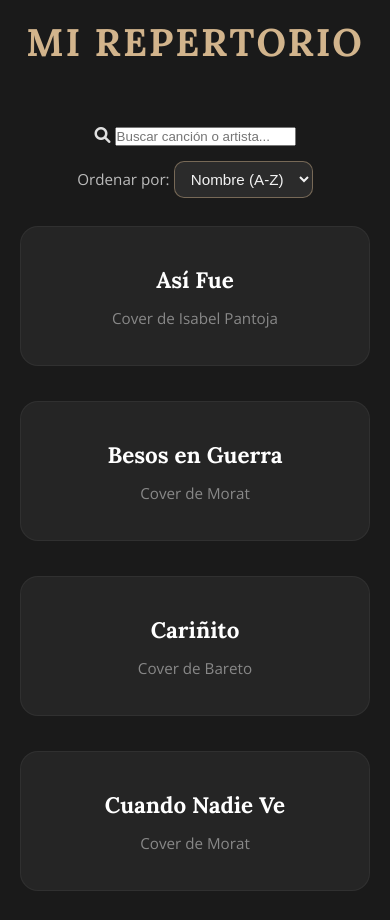
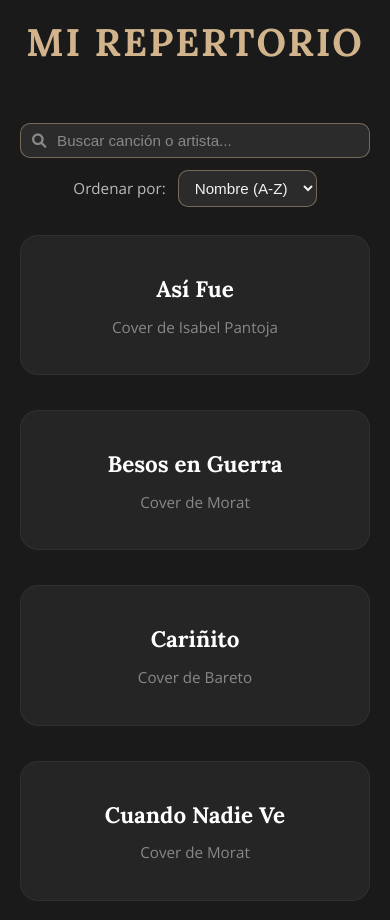
Before and after one commit to GB250805/presentaciones, a plain HTML site: page index.html in a window 390 px wide. Shown: the part 1060-1980 px from the top of the page. Drawn offline with nearby package versions, Linux system fonts and the light colour scheme.

Commit message:
Update style.css

```diff
--- a/style.css
+++ b/style.css
@@ -192,7 +192,7 @@ a {
 
 .sorting-controls {
   display: flex;
-  justify-content: flex-end;
+  justify-content: space-between;
   align-items: center;
   gap: 12px;
   margin-bottom: 28px;
@@ -216,6 +216,55 @@ a {
 .sorting-controls select:focus {
   border-color: var(--color-gold-accent);
   box-shadow: 0 0 0 2px rgba(210, 180, 140, 0.2);
+}
+
+.sort-box {
+  display: flex;
+  align-items: center;
+  gap: 12px;
+}
+
+.search-box {
+  position: relative;
+  flex: 1;
+  max-width: 340px;
+}
+
+.search-box i {
+  position: absolute;
+  left: 12px;
+  top: 50%;
+  transform: translateY(-50%);
+  color: #888;
+  font-size: 0.9rem;
+  pointer-events: none;
+}
+
+.search-box input {
+  width: 100%;
+  background: #2b2b2b;
+  color: #f1f1f1;
+  border: 1px solid rgba(210, 180, 140, 0.45);
+  border-radius: 10px;
+  padding: 8px 12px 8px 36px;
+  font-size: 0.95rem;
+  outline: none;
+}
+
+.search-box input::placeholder {
+  color: #888;
+}
+
+.search-box input:focus {
+  border-color: var(--color-gold-accent);
+  box-shadow: 0 0 0 2px rgba(210, 180, 140, 0.2);
+}
+
+.no-results {
+  grid-column: 1 / -1;
+  text-align: center;
+  color: #888;
+  padding: 30px 0;
 }
 
 .card-link {
@@ -313,6 +362,10 @@ a {
   .sorting-controls {
     justify-content: center;
     flex-direction: column;
+  }
+  .search-box {
+    max-width: 100%;
+    width: 100%;
   }
 }
 
@@ -430,3 +483,30 @@ a {
 .pdf-modal.has-error .pdf-error {
   display: block;
 }
+
+.pdf-status {
+  display: flex;
+  flex-direction: column;
+  align-items: center;
+  gap: 12px;
+  padding: 18px 24px;
+}
+
+.pdf-modal.has-error .pdf-status {
+  display: none;
+}
+
+.spinner {
+  width: 42px;
+  height: 42px;
+  border: 4px solid rgba(255, 255, 255, 0.15);
+  border-top-color: var(--color-gold-accent);
+  border-radius: 50%;
+  animation: spin 0.9s linear infinite;
+}
+
+@keyframes spin {
+  to {
+    transform: rotate(360deg);
+  }
+}
```
